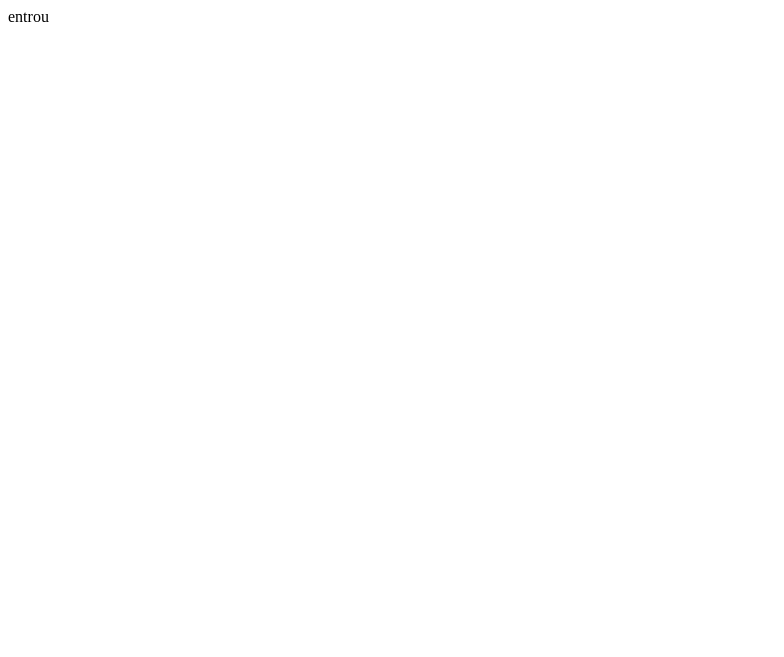
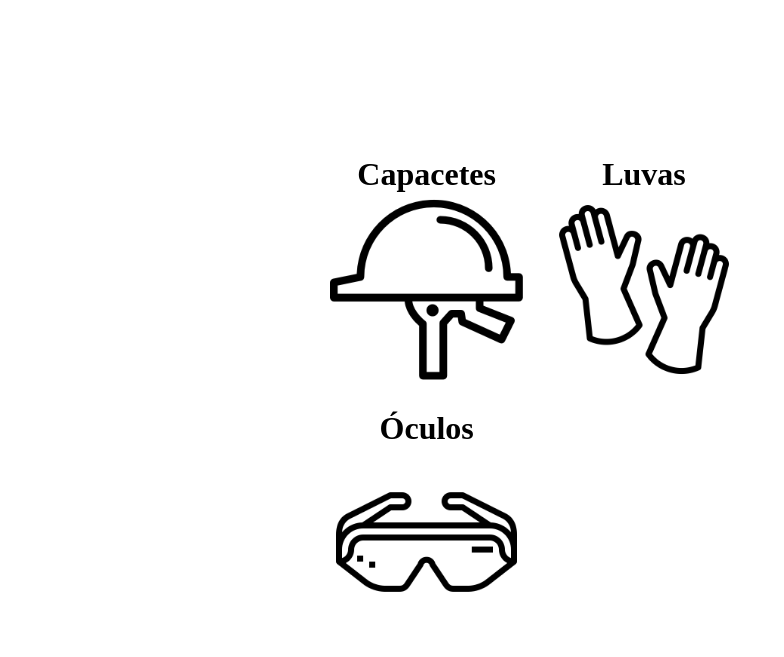
Before and after one commit to pedromrtns/cadastro-epi, a plain HTML site: page home.html in a window 1280 px wide. Shown: the whole page, without its empty margins (0-784 px from the left). Drawn offline with Linux system fonts and the light colour scheme.

Commit message:
new commit

```diff
--- a/backend/script.js
+++ b/backend/script.js
@@ -9,7 +9,7 @@ document.addEventListener("DOMContentLoaded", function() {
             alert("Login bem-sucedido!");
 
             localStorage.setItem("authenticated", "true");
-            window.location.href = "https://www.sigmatransportes.com.br/";
+            window.location.href = "home.html";
         } else {
             alert("E-mail ou senha inválidos.");
         }
--- /dev/null
+++ b/frontend/home.css
@@ -0,0 +1,33 @@
+* {
+    margin: 0;
+    padding: 0;
+    box-sizing: border-box;
+}
+
+body{
+    display: flex; /* Faz com que o corpo se comporte como um flex container */
+    justify-content: center; /* Centraliza o conteúdo horizontalmente */
+    align-items: center; /* Centraliza o conteúdo verticalmente */
+    height: 100vh; /* Define a altura do corpo para ocupar toda a altura da janela de visualização */
+    margin: 0; /* Remove as margens padrão */
+
+}
+
+#container {
+    width: 50%;
+    margin: 0 auto;
+    overflow: hidden; /* Para conter as divs flutuantes */
+}
+
+#epi-caps, #epi-luvas, #epi-oculos {
+    width: 33.33%; /* Para fazer cada div ocupar 1/3 da largura */
+    display: inline-block; /* Para fazer as divs ficarem lado a lado */
+    box-sizing: border-box; /* Para incluir padding e borda na largura */
+    padding: 10px; /* Adiciona um espaço interno para as divs */
+    text-align: center;
+}
+
+img {
+    max-width: 100%; /* Garante que as imagens não ultrapassem a largura da div */
+    height: auto; /* Mantém a proporção da imagem */
+}
--- a/home.html
+++ b/home.html
@@ -1,12 +1,25 @@
 <!DOCTYPE html>
-<html lang="en">
+<html lang="pt-br">
 <head>
     <meta charset="UTF-8">
     <meta name="viewport" content="width=device-width, initial-scale=1.0">
+    <link rel="stylesheet" href="frontend/home.css">
     <title>home</title>
 </head>
 <body>
-    entrou
-
+    <div id="container">
+        <div id="epi-caps">
+            <h1>Capacetes</h1>
+            <img src="img/caps.png" alt="capacetes">
+        </div>
+        <div id="epi-luvas">
+            <h1>Luvas</h1>
+            <img src="img/luvas.png" alt="luvas">
+        </div>
+        <div id="epi-oculos">
+            <h1>Óculos</h1>
+            <img src="img/oculos.png" alt="oculos">
+        </div>
+    </div>
 </body>
 </html>
```
Also changed, not shown: img/cap-amarelo.avif (added), img/cap-amarelo.png (added), img/caps.png (added), img/luvas.png (added), img/oculos.png (added).
